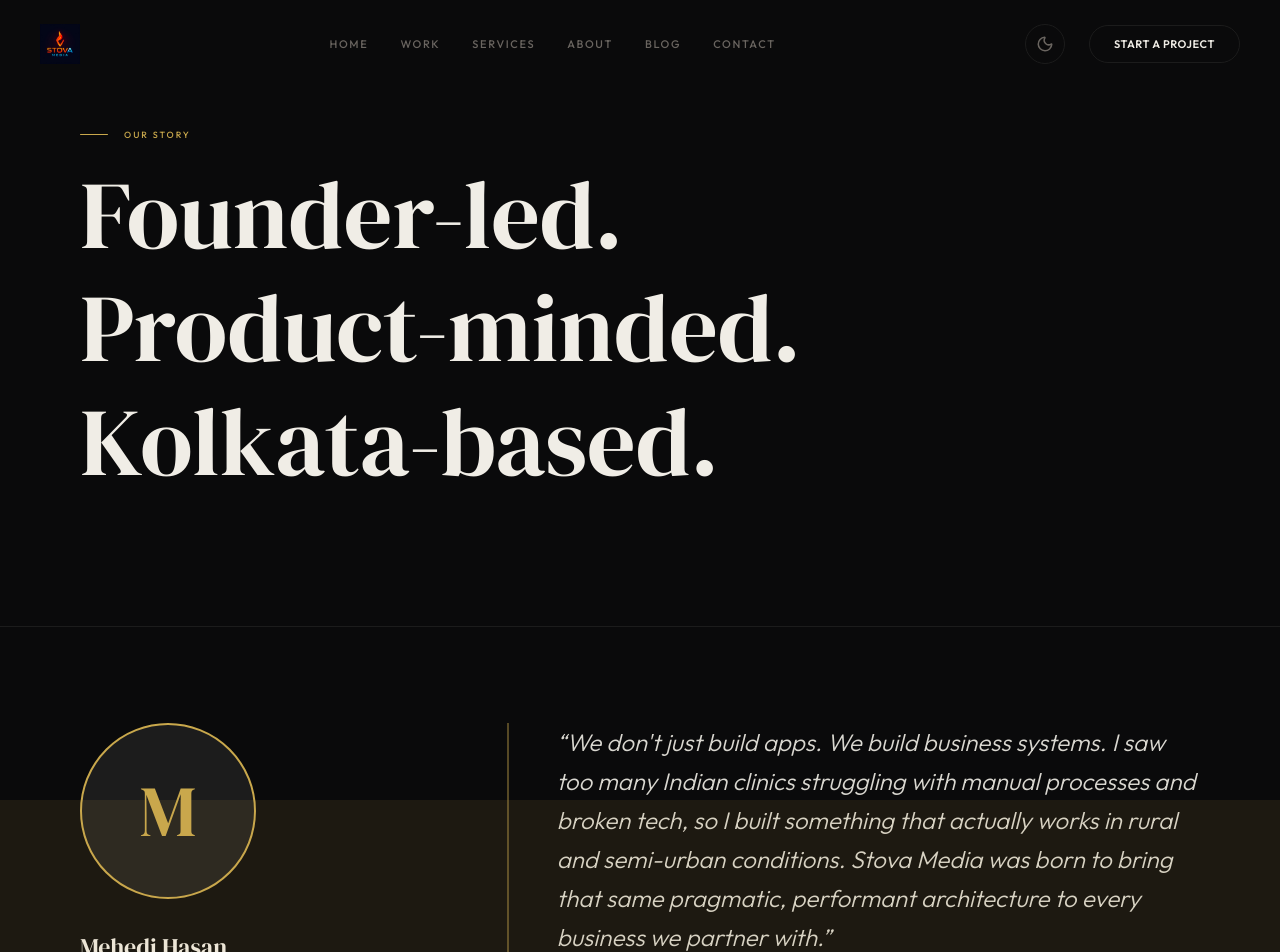
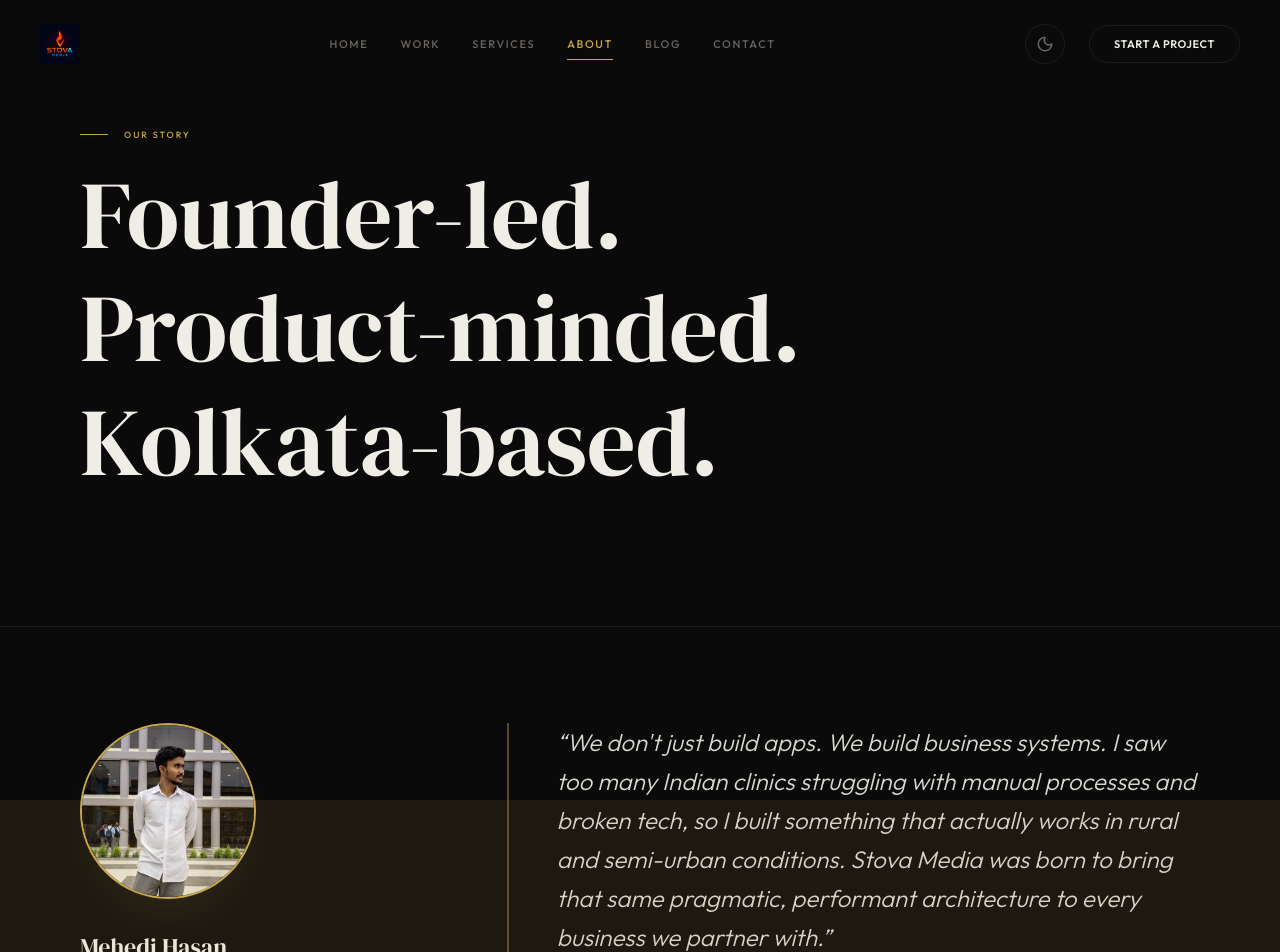
Before and after one commit to hasankhan10/stovamedia-website, a Next.js app: page /about in a window 1280 px wide. Shown: the top 952 px of the page. Built offline with nearby package versions, Linux system fonts and the light colour scheme.

Commit message:
fix the sidebar for mobile view

```diff
--- a/app/about/page.tsx
+++ b/app/about/page.tsx
@@ -4,6 +4,7 @@ import React, { useRef, useEffect } from "react";
 import { gsap } from "gsap";
 import { ScrollTrigger } from "gsap/ScrollTrigger";
 import { SplitHeadline, SectionLabel, RevealOnScroll } from "@/components/ui";
+import Image from "next/image";
 import CTASection from "@/components/sections/CTASection";
 import { cn } from "@/lib/utils";
 
@@ -60,8 +61,13 @@ export default function AboutPage() {
       {/* Founder Bio */}
       <section className="px-6 md:px-10 lg:px-20 py-24 border-y border-border grid grid-cols-1 md:grid-cols-[1fr_2fr] gap-20">
         <div className="flex flex-col items-center md:items-start text-center md:text-left">
-          <div className="w-44 h-44 rounded-full bg-border border-2 border-gold flex items-center justify-center font-display text-7xl text-gold mb-8">
-            M
+          <div className="relative w-44 h-44 rounded-full overflow-hidden border-2 border-gold mb-8 shadow-2xl shadow-gold/10">
+            <Image
+              src="/founder.jpeg"
+              alt="Mehedi Hasan"
+              fill
+              className="object-cover"
+            />
           </div>
           <div>
             <h3 className="font-display text-2xl mb-1">Mehedi Hasan</h3>
--- a/app/layout.tsx
+++ b/app/layout.tsx
@@ -63,13 +63,13 @@ export default function RootLayout({
       <body className="antialiased text-cream selection:bg-gold selection:text-ink">
         <ThemeProvider attribute="class" defaultTheme="dark" enableSystem>
           <Preloader />
+          <ScrollProgress />
+          <Navbar />
+          <BackToTop />
           <SmoothScroll>
             <PageTransition>
-              <ScrollProgress />
-              <Navbar />
               {children}
               <Footer />
-              <BackToTop />
             </PageTransition>
           </SmoothScroll>
         </ThemeProvider>
--- a/app/work/[slug]/page.tsx
+++ b/app/work/[slug]/page.tsx
@@ -44,7 +44,7 @@ export default async function CaseStudyPage({ params }: Props) {
       {/* Fixed Back Navigation */}
       <Link
         href="/work"
-        className="fixed top-24 left-10 z-50 group flex items-center gap-3 text-[10px] uppercase tracking-widest font-bold text-muted hover:text-gold transition-colors duration-500 bg-ink/50 backdrop-blur-md px-4 py-2 rounded-full border border-border/50"
+        className="fixed top-20 md:top-24 left-6 md:left-10 z-50 group flex items-center gap-3 text-[10px] uppercase tracking-widest font-bold text-muted hover:text-gold transition-colors duration-500 bg-ink/50 backdrop-blur-md px-4 py-2 rounded-full border border-border/50"
       >
         <ArrowLeft size={14} className="transition-transform group-hover:-translate-x-1" />
         All Work
--- a/components/layout/Navbar.tsx
+++ b/components/layout/Navbar.tsx
@@ -1,6 +1,7 @@
 "use client";
 
 import { useState, useEffect } from "react";
+import { usePathname } from "next/navigation";
 import Link from "next/link";
 import Image from "next/image";
 import { motion, AnimatePresence } from "framer-motion";
@@ -18,6 +19,7 @@ const navLinks = [
 ];
 
 export default function Navbar() {
+  const pathname = usePathname();
   const [scrolled, setScrolled] = useState(false);
   const [mobileMenuOpen, setMobileMenuOpen] = useState(false);
 
@@ -29,10 +31,23 @@ export default function Navbar() {
     return () => window.removeEventListener("scroll", handleScroll);
   }, []);
 
+  // Body scroll lock for mobile menu
+  useEffect(() => {
+    if (mobileMenuOpen) {
+      document.body.style.overflow = "hidden";
+    } else {
+      document.body.style.overflow = "unset";
+    }
+    return () => {
+      document.body.style.overflow = "unset";
+    };
+  }, [mobileMenuOpen]);
+
   return (
+    <>
     <header
       className={cn(
-        "fixed top-0 left-0 w-full z-[100] transition-all duration-500 py-6 px-10 flex items-center justify-between",
+        "fixed top-0 left-0 w-full z-[500] transition-all duration-500 py-6 px-10 flex items-center justify-between",
         scrolled
           ? "bg-ink/65 backdrop-blur-2xl border-b border-border py-4"
           : "bg-transparent"
@@ -52,16 +67,28 @@ export default function Navbar() {
 
       {/* Center: Desktop Nav */}
       <nav className="hidden md:flex items-center gap-8">
-        {navLinks.map((link) => (
+        {navLinks.map((link) => {
+          const isActive = pathname === link.href || (link.href !== "/" && pathname.startsWith(link.href));
+          return (
             <Link
               key={link.name}
               href={link.href}
-            className="relative group text-[11px] uppercase tracking-[0.15em] font-medium text-muted transition-colors hover:text-cream"
+              className={cn(
+                "relative text-[11px] uppercase tracking-[0.15em] font-medium transition-colors py-1",
+                isActive ? "text-gold" : "text-muted hover:text-cream"
+              )}
             >
               {link.name}
-            <span className="absolute -bottom-1 left-0 w-full h-[1px] bg-gold origin-left scale-x-0 transition-transform duration-500 group-hover:scale-x-100" />
+              {isActive && (
+                <motion.div
+                  layoutId="active-nav-dot"
+                  className="absolute -bottom-1 left-0 w-full h-[1px] bg-gold"
+                  transition={{ type: "spring", stiffness: 380, damping: 30 }}
+                />
+              )}
             </Link>
-        ))}
+          );
+        })}
       </nav>
 
       {/* Right: CTA & ThemeToggle */}
@@ -84,6 +111,8 @@ export default function Navbar() {
         </button>
       </div>
 
+    </header>
+
     {/* Mobile Menu Overlay */}
     <AnimatePresence>
       {mobileMenuOpen && (
@@ -92,7 +121,8 @@ export default function Navbar() {
           animate={{ opacity: 1, x: 0 }}
           exit={{ opacity: 0, x: "100%" }}
           transition={{ type: "spring", damping: 25, stiffness: 200 }}
-            className="fixed inset-0 bg-ink z-[200] flex flex-col p-10"
+          className="fixed inset-0 bg-[#0A0A0B] dark:bg-[#0A0A0B] light:bg-[#E5E5E5] z-[1000] flex flex-col p-8 md:p-10 overflow-y-auto"
+          data-lenis-prevent
         >
           <div className="flex justify-between items-center mb-20">
             <Image
@@ -111,7 +141,9 @@ export default function Navbar() {
           </div>
 
           <nav className="flex flex-col gap-8">
-              {navLinks.map((link, i) => (
+            {navLinks.map((link, i) => {
+              const isActive = pathname === link.href || (link.href !== "/" && pathname.startsWith(link.href));
+              return (
                 <motion.div
                   key={link.name}
                   initial={{ opacity: 0, y: 20 }}
@@ -121,12 +153,16 @@ export default function Navbar() {
                   <Link
                     href={link.href}
                     onClick={() => setMobileMenuOpen(false)}
-                    className="font-display text-5xl hover:text-gold transition-colors block"
+                    className={cn(
+                      "font-display text-4xl md:text-5xl transition-colors block",
+                      isActive ? "text-gold" : "text-cream hover:text-gold"
+                    )}
                   >
                     {link.name}
                   </Link>
                 </motion.div>
-              ))}
+              );
+            })}
           </nav>
 
           <motion.div
@@ -146,6 +182,6 @@ export default function Navbar() {
         </motion.div>
       )}
     </AnimatePresence>
-    </header>
+  </>
 );
 }
--- a/components/sections/About.tsx
+++ b/components/sections/About.tsx
@@ -4,6 +4,7 @@ import React, { useRef, useEffect } from "react";
 import { gsap } from "gsap";
 import { ScrollTrigger } from "gsap/ScrollTrigger";
 import { SectionLabel, SplitHeadline } from "@/components/ui";
+import Image from "next/image";
 
 gsap.registerPlugin(ScrollTrigger);
 
@@ -66,8 +67,13 @@ export default function About() {
               ensuring zero loss in translation between your vision and the product.
             </p>
             <div className="flex items-center gap-4 pt-6 group">
-              <div className="w-14 h-14 rounded-full bg-border flex items-center justify-center font-display text-2xl text-gold border border-border group-hover:border-gold transition-all duration-500">
-                M
+              <div className="relative w-14 h-14 rounded-full overflow-hidden border border-border group-hover:border-gold transition-all duration-500">
+                <Image
+                  src="/founder.jpeg"
+                  alt="Mehedi Hasan"
+                  fill
+                  className="object-cover"
+                />
               </div>
               <div className="flex flex-col">
                 <span className="font-display text-lg text-cream">Mehedi Hasan</span>
```
Also changed, not shown: public/founder.jpeg (added). Lines whose indentation alone changed are shown as unchanged.
